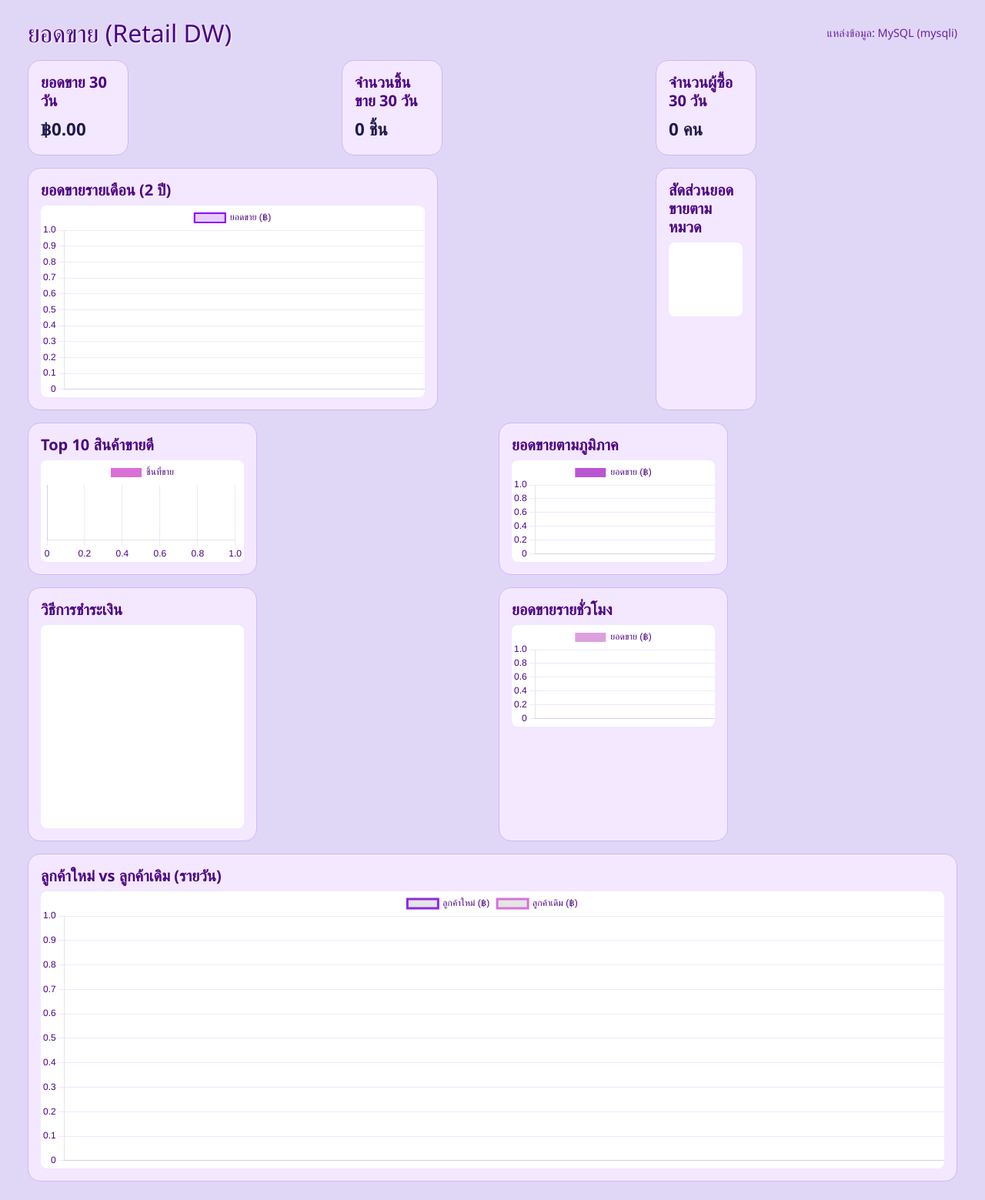
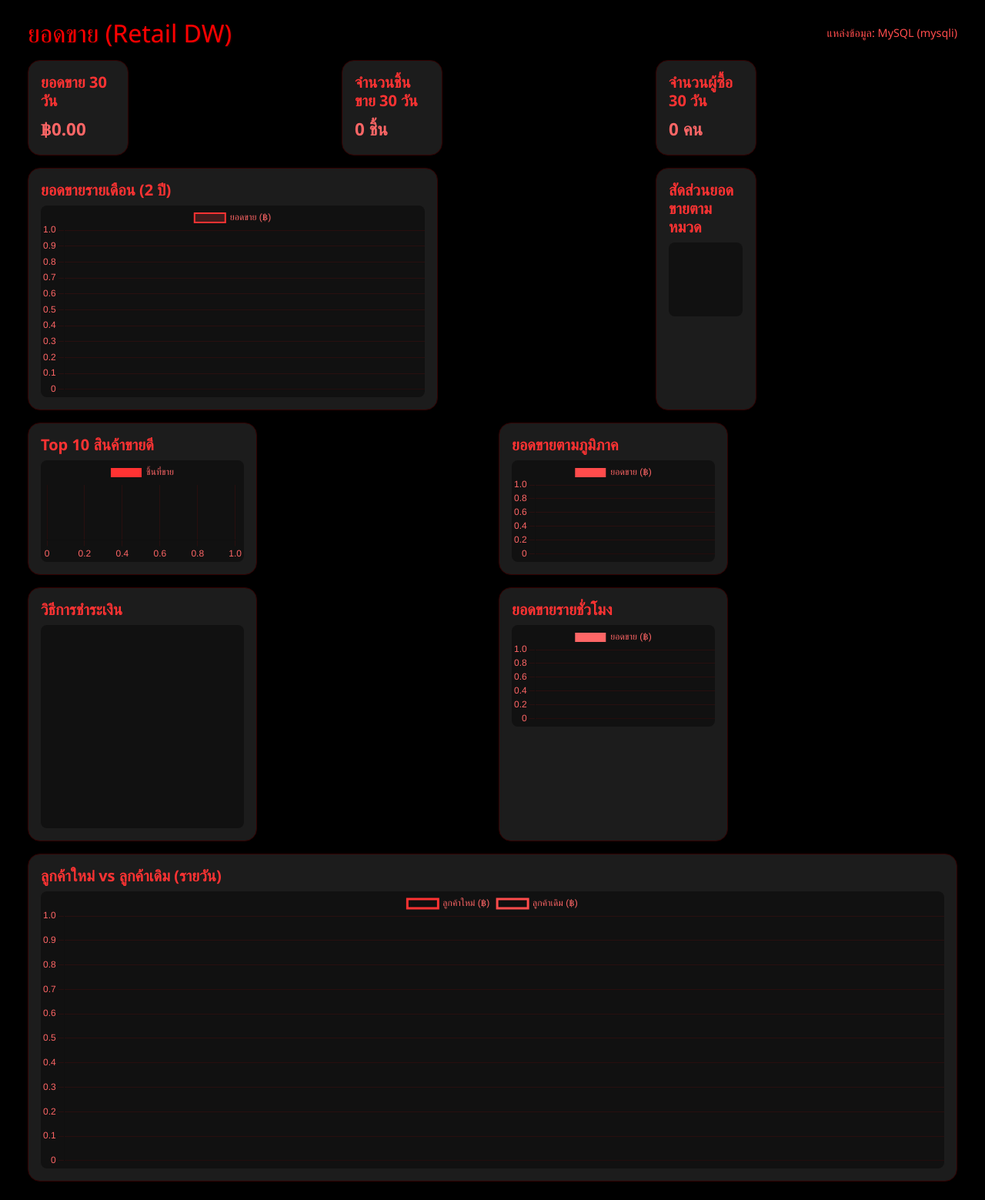
Before and after one commit to 67160398-jpg/dashboad, a PHP site: page /dashboard.php in a window 1280 px wide. Shown: the whole page at 77% size. Run offline with PHP 8.4, Linux system fonts and the light colour scheme; data that the repository does not hold is empty; a map, chart or similar area stays blank.

Commit message:
Update dashboard.php

```diff
--- a/dashboard.php
+++ b/dashboard.php
@@ -1,5 +1,5 @@
 <?php
-// dashboard.php
+// dashboard.php (Dark Red Theme)
 $DB_HOST = 'localhost';
 $DB_USER = 's67160398';
 $DB_PASS = '52MgpCN9';
@@ -46,12 +46,12 @@ function nf($n) { return number_format((float)$n, 2); }
   <link href="https://cdn.jsdelivr.net/npm/bootstrap@5.3.3/dist/css/bootstrap.min.css" rel="stylesheet">
   <script src="https://cdn.jsdelivr.net/npm/chart.js@4.4.1/dist/chart.umd.min.js"></script>
   <style>
-    body { background: #e0d7f6; color: #1e1b4b; font-family: 'Segoe UI', sans-serif; }
-    .card { background: #f3e8ff; border: 1px solid #d3b3ff; border-radius: 1rem; }
-    .card h5 { color: #4B0082; font-weight: bold; } /* หัวข้อสีม่วงเข้ม */
-    h2 { color: #4B0082; text-shadow: 1px 1px 2px #fff; } /* หัวข้อใหญ่สีม่วงเข้ม */
-    .kpi { font-size: 1.4rem; font-weight: 700; color: #1e1b4b; }
-    .sub { color: #6b21a8; font-size: .9rem; }
+    body { background: #000000; color: #FF4C4C; font-family: 'Segoe UI', sans-serif; }
+    .card { background: #1c1c1c; border: 1px solid #330000; border-radius: 1rem; }
+    .card h5 { color: #FF3333; font-weight: bold; }
+    h2 { color: #FF0000; text-shadow: 1px 1px 2px #330000; }
+    .kpi { font-size: 1.4rem; font-weight: 700; color: #FF6666; }
+    .sub { color: #FF4C4C; font-size: .9rem; }
     .grid { display: grid; gap: 1rem; grid-template-columns: repeat(12, 1fr); }
     .col-12 { grid-column: span 12; }
     .col-6 { grid-column: span 6; }
@@ -60,7 +60,7 @@ function nf($n) { return number_format((float)$n, 2); }
     @media (max-width: 991px) {
       .col-6, .col-4, .col-8 { grid-column: span 12; }
     }
-    canvas { max-height: 360px; background: #fff; border-radius: 0.5rem; }
+    canvas { max-height: 360px; background: #111111; border-radius: 0.5rem; }
   </style>
 </head>
 <body class="p-3 p-md-4">
@@ -136,61 +136,68 @@ const newReturning = <?= json_encode($newReturning, JSON_UNESCAPED_UNICODE) ?>;
 
 const toXY = (arr, x, y) => ({ labels: arr.map(o => o[x]), values: arr.map(o => parseFloat(o[y])) });
 
+// Monthly Sales
 (() => {
   const {labels, values} = toXY(monthly, 'ym', 'net_sales');
   new Chart(document.getElementById('chartMonthly'), {
     type: 'line',
-    data: { labels, datasets: [{ label: 'ยอดขาย (฿)', data: values, tension: .25, fill: true, backgroundColor: 'rgba(139, 0, 255, 0.2)', borderColor: '#8B00FF', borderWidth: 2 }] },
-    options: { plugins: { legend: { labels: { color: '#4B0082' } } }, scales: { x: { ticks: { color: '#4B0082' }, grid: { color: 'rgba(139,0,255,0.1)' } }, y: { ticks: { color: '#4B0082' }, grid: { color: 'rgba(139,0,255,0.1)' } } } }
+    data: { labels, datasets: [{ label: 'ยอดขาย (฿)', data: values, tension: .25, fill: true, backgroundColor: 'rgba(255,76,76,0.2)', borderColor: '#FF3333', borderWidth: 2 }] },
+    options: { plugins: { legend: { labels: { color: '#FF6666' } } }, scales: { x: { ticks: { color: '#FF6666' }, grid: { color: 'rgba(255,0,0,0.1)' } }, y: { ticks: { color: '#FF6666' }, grid: { color: 'rgba(255,0,0,0.1)' } } } }
   });
 })();
 
+// Sales by Category
 (() => {
   const {labels, values} = toXY(category, 'category', 'net_sales');
   new Chart(document.getElementById('chartCategory'), {
     type: 'doughnut',
-    data: { labels, datasets: [{ data: values, backgroundColor: ['#DA70D6','#BA55D3','#9932CC','#8A2BE2','#9400D3','#EE82EE','#D8BFD8','#C71585','#DB7093','#FF00FF'] }] },
-    options: { plugins: { legend: { position: 'bottom', labels: { color: '#4B0082' } } } }
+    data: { labels, datasets: [{ data: values, backgroundColor: ['#FF3333','#FF4C4C','#FF6666','#FF0000','#CC0000','#FF8080','#FF9999','#FF1A1A','#FF5555','#FF1C1C'] }] },
+    options: { plugins: { legend: { position: 'bottom', labels: { color: '#FF6666' } } } }
   });
 })();
 
+// Top Products
 (() => {
   const labels = topProducts.map(o => o.product_name);
   const qty = topProducts.map(o => parseInt(o.qty_sold));
   new Chart(document.getElementById('chartTopProducts'), {
     type: 'bar',
-    data: { labels, datasets: [{ label: 'ชิ้นที่ขาย', data: qty, backgroundColor: '#DA70D6' }] },
-    options: { indexAxis: 'y', plugins: { legend: { labels: { color: '#4B0082' } } }, scales: { x: { ticks: { color: '#4B0082' }, grid: { color: 'rgba(139,0,255,0.1)' } }, y: { ticks: { color: '#4B0082' }, grid: { color: 'rgba(139,0,255,0.1)' } } } }
+    data: { labels, datasets: [{ label: 'ชิ้นที่ขาย', data: qty, backgroundColor: '#FF3333' }] },
+    options: { indexAxis: 'y', plugins: { legend: { labels: { color: '#FF6666' } } }, scales: { x: { ticks: { color: '#FF6666' }, grid: { color: 'rgba(255,0,0,0.1)' } }, y: { ticks: { color: '#FF6666' }, grid: { color: 'rgba(255,0,0,0.1)' } } } }
   });
 })();
 
+// Sales by Region
 (() => {
   const {labels, values} = toXY(region, 'region', 'net_sales');
   new Chart(document.getElementById('chartRegion'), {
     type: 'bar',
-    data: { labels, datasets: [{ label: 'ยอดขาย (฿)', data: values, backgroundColor: '#BA55D3' }] },
-    options: { plugins: { legend: { labels: { color: '#4B0082' } } }, scales: { x: { ticks: { color: '#4B0082' }, grid: { color: 'rgba(139,0,255,0.1)' } }, y: { ticks: { color: '#4B0082' }, grid: { color: 'rgba(139,0,255,0.1)' } } } }
+    data: { labels, datasets: [{ label: 'ยอดขาย (฿)', data: values, backgroundColor: '#FF4C4C' }] },
+    options: { plugins: { legend: { labels: { color: '#FF6666' } } }, scales: { x: { ticks: { color: '#FF6666' }, grid: { color: 'rgba(255,0,0,0.1)' } }, y: { ticks: { color: '#FF6666' }, grid: { color: 'rgba(255,0,0,0.1)' } } } }
   });
 })();
 
+// Payment Method
 (() => {
   const {labels, values} = toXY(payment, 'payment_method', 'net_sales');
   new Chart(document.getElementById('chartPayment'), {
     type: 'pie',
-    data: { labels, datasets: [{ data: values, backgroundColor: ['#BA55D3','#DA70D6','#9932CC','#8A2BE2','#DDA0DD'] }] },
-    options: { plugins: { legend: { position: 'bottom', labels: { color: '#4B0082' } } } }
+    data: { labels, datasets: [{ data: values, backgroundColor: ['#FF3333','#FF4C4C','#FF6666','#FF0000','#CC0000'] }] },
+    options: { plugins: { legend: { position: 'bottom', labels: { color: '#FF6666' } } } }
   });
 })();
 
+// Hourly Sales
 (() => {
   const {labels, values} = toXY(hourly, 'hour_of_day', 'net_sales');
   new Chart(document.getElementById('chartHourly'), {
     type: 'bar',
-    data: { labels, datasets: [{ label: 'ยอดขาย (฿)', data: values, backgroundColor: '#DDA0DD' }] },
-    options: { plugins: { legend: { labels: { color: '#4B0082' } } }, scales: { x: { ticks: { color: '#4B0082' }, grid: { color: 'rgba(139,0,255,0.1)' } }, y: { ticks: { color: '#4B0082' }, grid: { color: 'rgba(139,0,255,0.1)' } } } }
+    data: { labels, datasets: [{ label: 'ยอดขาย (฿)', data: values, backgroundColor: '#FF6666' }] },
+    options: { plugins: { legend: { labels: { color: '#FF6666' } } }, scales: { x: { ticks: { color: '#FF6666' }, grid: { color: 'rgba(255,0,0,0.1)' } }, y: { ticks: { color: '#FF6666' }, grid: { color: 'rgba(255,0,0,0.1)' } } } }
   });
 })();
 
+// New vs Returning Customers
 (() => {
   const labels = newReturning.map(o => o.date_key);
   const newC = newReturning.map(o => parseFloat(o.new_customer_sales));
@@ -198,10 +205,10 @@ const toXY = (arr, x, y) => ({ labels: arr.map(o => o[x]), values: arr.map(o =>
   new Chart(document.getElementById('chartNewReturning'), {
     type: 'line',
     data: { labels, datasets: [
-      { label: 'ลูกค้าใหม่ (฿)', data: newC, tension: .25, fill: false, borderColor: '#8A2BE2' },
-      { label: 'ลูกค้าเดิม (฿)', data: retC, tension: .25, fill: false, borderColor: '#DA70D6' }
+      { label: 'ลูกค้าใหม่ (฿)', data: newC, tension: .25, fill: false, borderColor: '#FF3333' },
+      { label: 'ลูกค้าเดิม (฿)', data: retC, tension: .25, fill: false, borderColor: '#FF4C4C' }
     ] },
-    options: { plugins: { legend: { labels: { color: '#4B0082' } } }, scales: { x: { ticks: { color: '#4B0082' }, grid: { color: 'rgba(139,0,255,0.1)' } }, y: { ticks: { color: '#4B0082' }, grid: { color: 'rgba(139,0,255,0.1)' } } } }
+    options: { plugins: { legend: { labels: { color: '#FF6666' } } }, scales: { x: { ticks: { color: '#FF6666' }, grid: { color: 'rgba(255,0,0,0.1)' } }, y: { ticks: { color: '#FF6666' }, grid: { color: 'rgba(255,0,0,0.1)' } } } }
   });
 })();
 </script>
```
